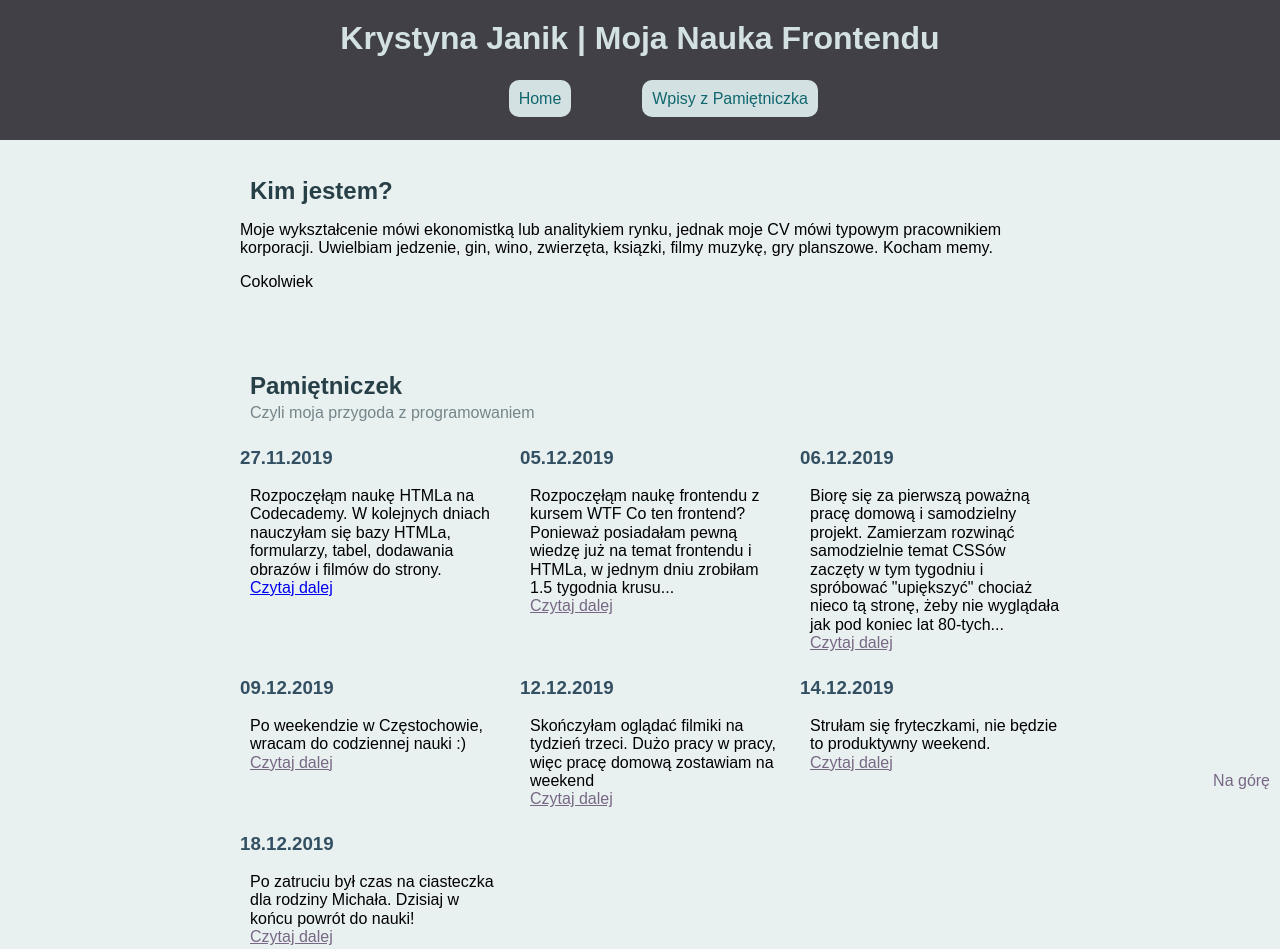
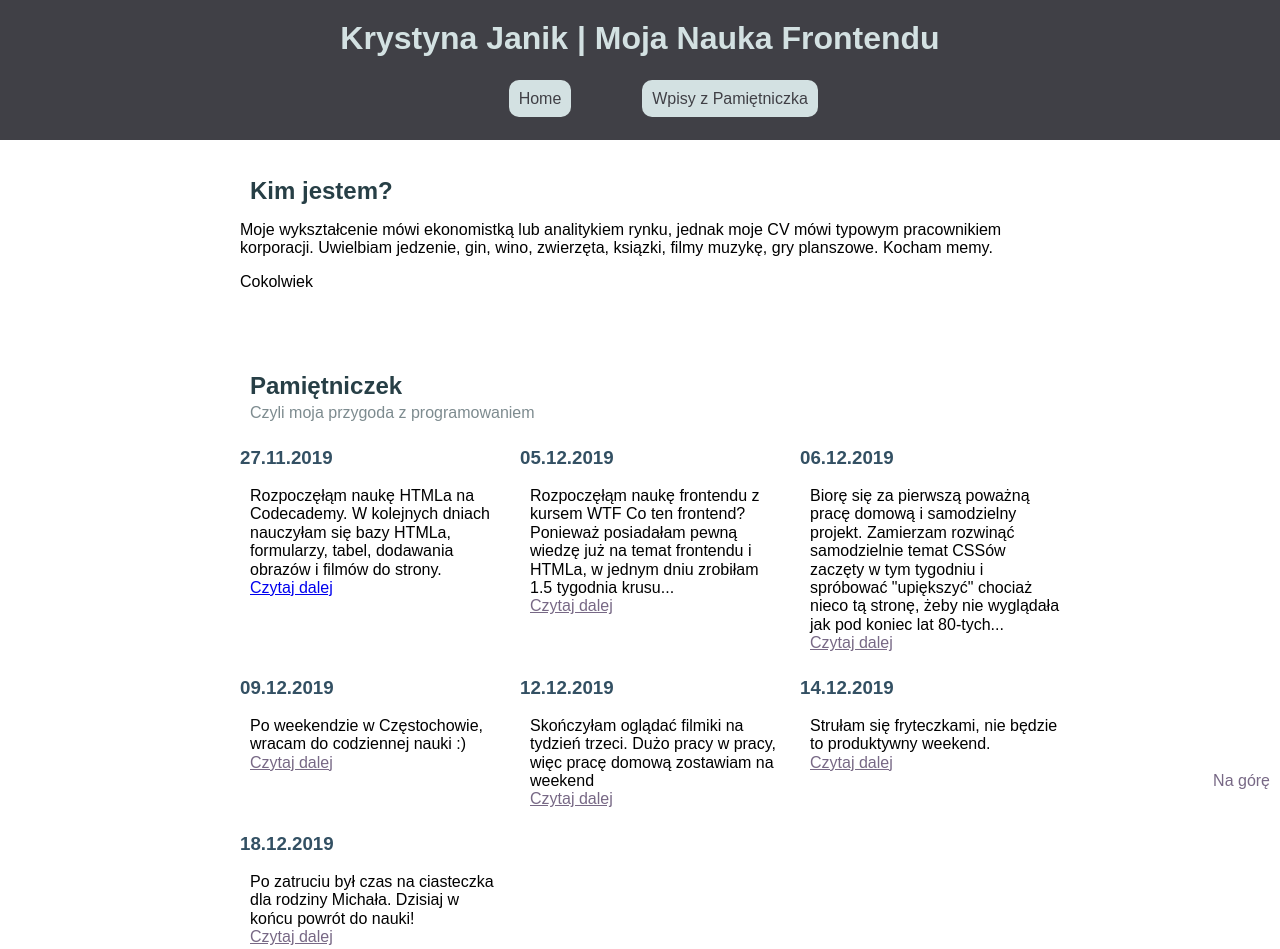
Before and after one commit to KrysiaWTF/homepage-gulp, a website: page src/content/index.html in a window 1280 px wide. Shown: the top 949 px of the page. Drawn offline with nearby package versions, Linux system fonts and the light colour scheme; files that its build step writes are made by us from their sources.

Commit message:
feat: New background

```diff
--- a/package.json
+++ b/package.json
@@ -36,7 +36,7 @@
     "gulp-postcss": "^8.0.0",
     "gulp-sass": "^4.0.2",
     "gulp-sourcemaps": "^2.6.5",
-    "node-sass": "^4.12.0",
+    "node-sass": "^4.13.1",
     "through2": "^3.0.1",
     "vinyl-named": "^1.1.0",
     "webpack": "^4.35.3",
--- a/src/scss/main.scss
+++ b/src/scss/main.scss
@@ -3,7 +3,6 @@
 
 
 html {
-  background: #E9F0F0;
   margin: 0;
 }
 
@@ -73,7 +72,7 @@ body {
   background: #404046;
   display: grid;
   &__title {
-    color: #D3E1E2;
+    color:#D3E1E2;
     padding: 20px 10px;
     margin: 0;
   }
@@ -103,13 +102,12 @@ body {
     list-style: none;
   }
   &__link {
-    color: #10676d;
+    color: #404046;
     text-decoration: none;
     padding: 10px 10PX;
-    margin: 0 10px 0 10px;
     background: #D3E1E2;
     border-radius: 10px;
-    min-width: 120px;
+    min-width: 400px;
     box-sizing: border-box;
     &--home {
       min-width: 120px;
@@ -130,7 +128,7 @@ body {
       min-width: 120px;
     }
     &--item {
-      min-width: 120px;
+      min-width: 400x;
       box-sizing: border-box;
     }
     &--wpisy {
```
Also changed, not shown: 1 other file.
